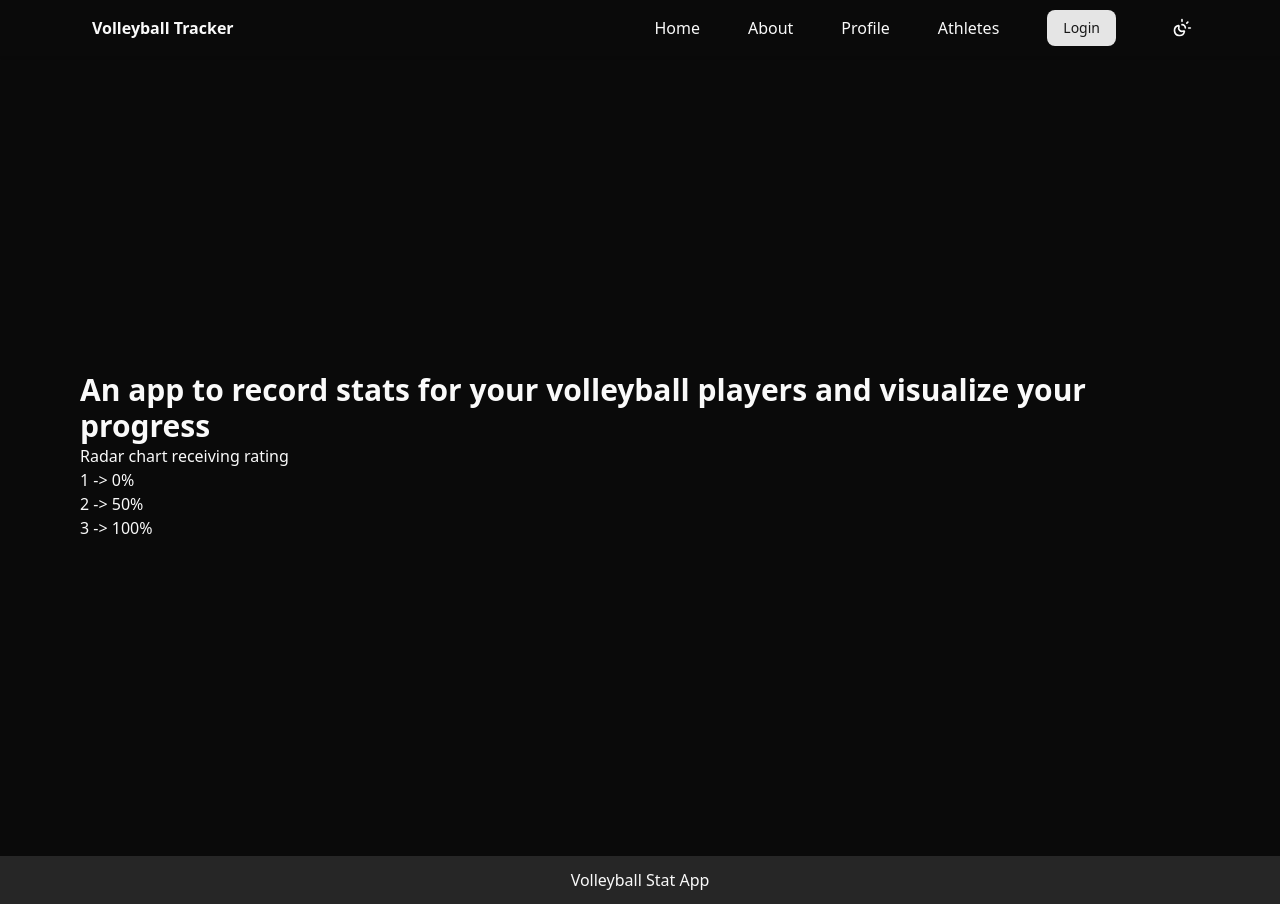
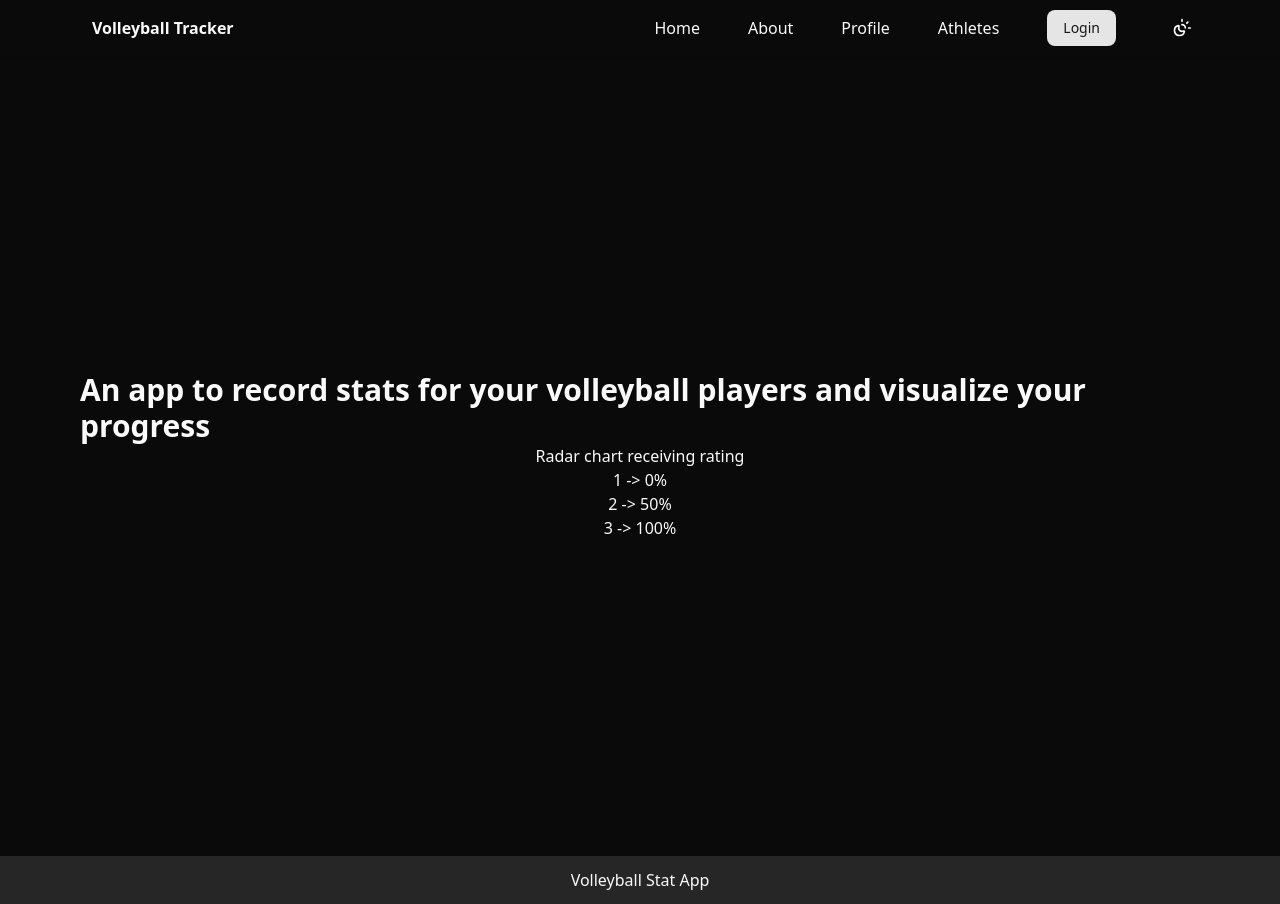
Before and after one commit to mrdude8391/sports-data-app, a React (Vite) app in the folder client/: page /about in a window 1280 px wide. Built offline with nearby package versions, Linux system fonts and the light colour scheme; no server answers.

Commit message:
moved container logic to the components

```diff
--- a/client/src/pages/About.tsx
+++ b/client/src/pages/About.tsx
@@ -1,6 +1,6 @@
 const About = () => {
   return (
-    <div>
+    <div className="flex flex-col w-full h-svh items-center justify-center">
       <h1>
         An app to record stats for your volleyball players and visualize your
         progress
```
